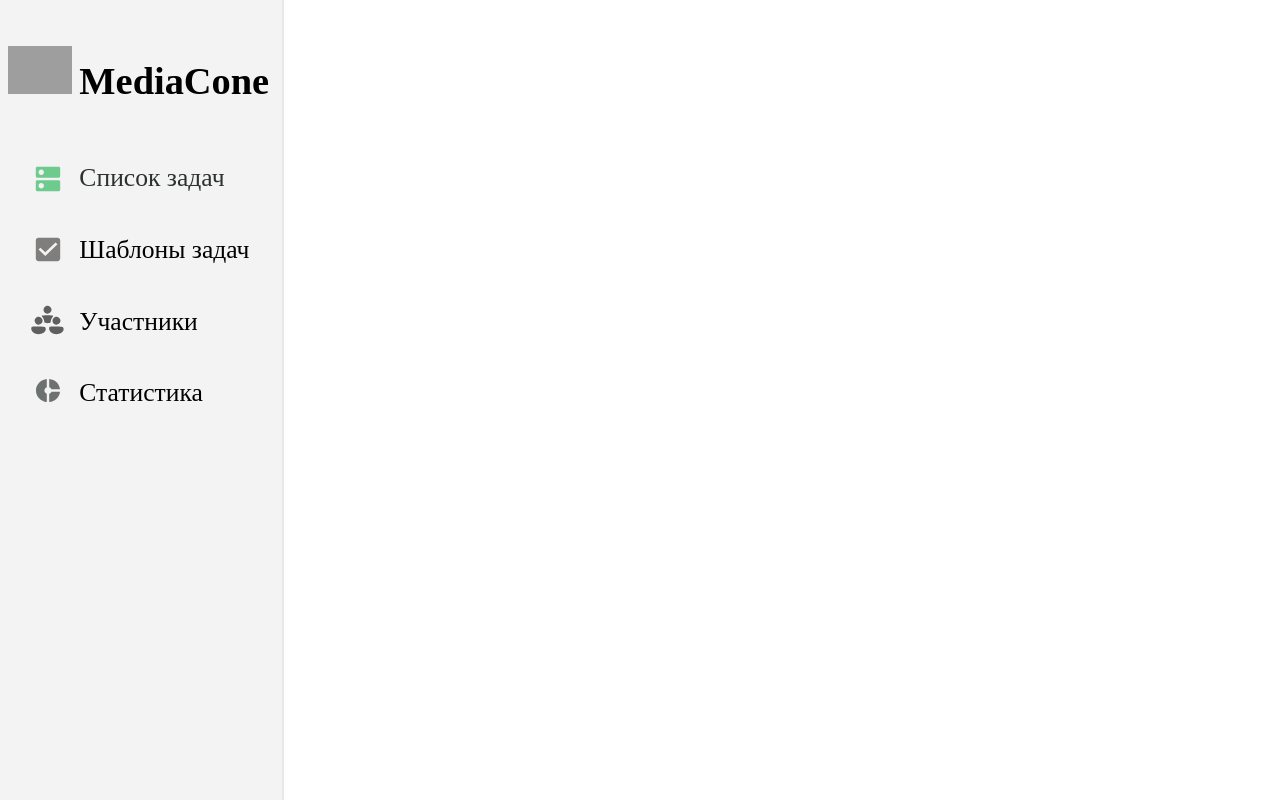
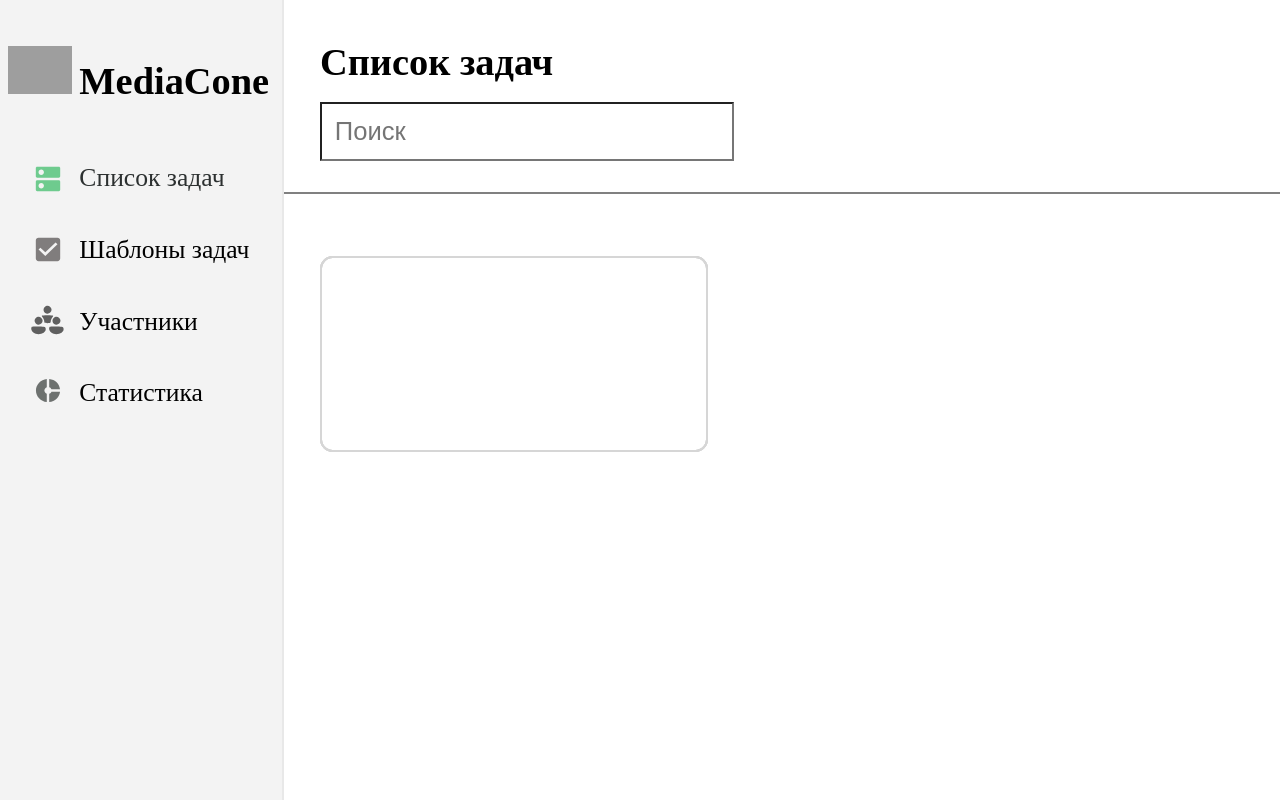
Before and after one commit to richkats/letoctf2022_hackathon, a Flask app: page /list_page in a window 1280 px wide. Run offline with Flask 2, Linux system fonts and the light colour scheme; grey boxes are pictures that could not be loaded.

Commit message:
list_page

```diff
--- a/backend/static/css/style.css
+++ b/backend/static/css/style.css
@@ -1,13 +1,13 @@
 .menu{
     /* Menu */
 
-
+display: block;
 position: fixed;
 width: 22vw;
 height: 100%;
 left: 0px;
 top: 0px;
-
+margin: 0 2vw 0 0;
 /* other/gray */
 
 background-color: #F3F3F3;;
--- /dev/null
+++ b/backend/static/css/style_list.css
@@ -0,0 +1,45 @@
+.search{
+
+    position: absolute;
+    left: 25vw;
+
+    top: 8vw;
+
+
+
+}
+
+.search input{
+    padding: 1vw;
+    width: 30vw;
+    color: black;
+    font-size: 2vw;
+    background:none;
+}
+
+h2{
+
+    position: absolute;
+    left: 25vw;
+    width:30vw;
+    font-size: 3vw;
+}
+
+.info{
+    display: inline-block;
+    position: absolute;
+    left: 25vw;
+    top: 20vw;
+    width: 30vw;
+    height: 15vw;
+    border-radius: 1vw;
+    border: 0.2vw solid #d6d6d6;
+
+}
+
+.line{
+    position:absolute;
+    top:15vw;
+    width:100%;
+    border: 0.0003vw solid grey;
+}
--- a/backend/templates/list_page.html
+++ b/backend/templates/list_page.html
@@ -14,7 +14,8 @@
     </style>
 
 
-
+<div class="line">
+</div>
    <nav class="menu">
 
     <div>
@@ -75,5 +76,27 @@
 
    </nav>
 
+
+   <h2>
+       Список задач
+   </h2>
+    <div class="search">
+       <input type = "text" placeholder="Поиск" class="input">
+
+    </div>
+
+    <div class="info">
+
+    </div>
+    <div class="info">
+
+    </div>
+    <div class="info">
+
+    </div>
+    <div class="info">
+
+    </div>
+
 </body>
 </html>
```
Also changed, not shown: backend/static/css/style_pattern.css (added, +11 -0 lines), backend/templates/pattern_page.html (+35 -1 lines), backend/templates/block_for_list.html (added), 3 other files.
